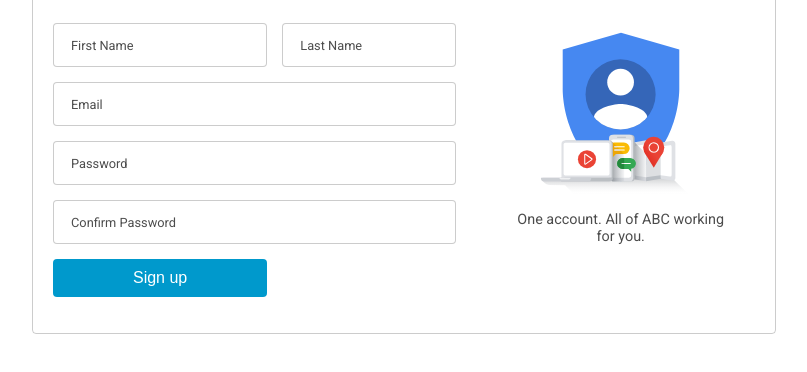
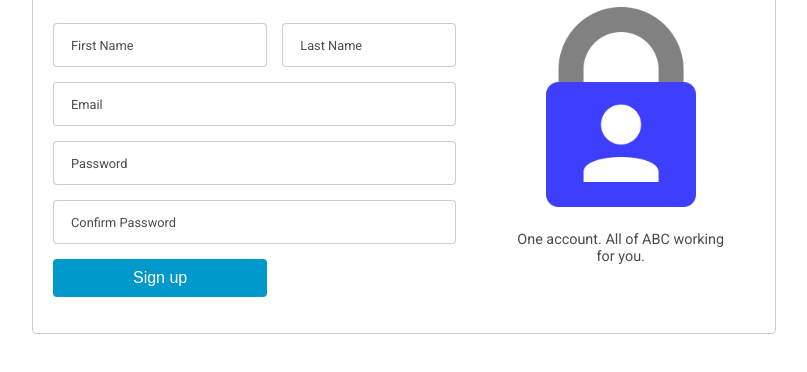
Before and after one commit to sonuram553/signup-page, a plain HTML site: page index.html in a window 1280 px wide. Shown: the part 214-586 px from the top of the page, without its empty margins (236-1043 px from the left). Drawn offline with Linux system fonts and the light colour scheme.

Commit message:
Update style and content

```diff
--- a/index.html
+++ b/index.html
@@ -30,7 +30,7 @@
       </header>
 
       <figure>
-        <img src="account.svg" alt="" width="200" height="200" />
+        <img src="account.png" alt="" width="200" height="200" />
         <figcaption>One account. All of ABC working for you.</figcaption>
       </figure>
 
--- a/styles.css
+++ b/styles.css
@@ -50,6 +50,7 @@ figure {
 figure figcaption {
   opacity: 0.7;
   font-size: 0.9rem;
+  margin-top: 20px;
 }
 
 input {
@@ -162,7 +163,7 @@ i {
     }
     figure figcaption {
       width: 80%;
-      margin: auto;
+      margin: 20px auto;
     }
 
     li {
```
Also changed, not shown: account.png (added), account.svg (deleted), 1 other file.
